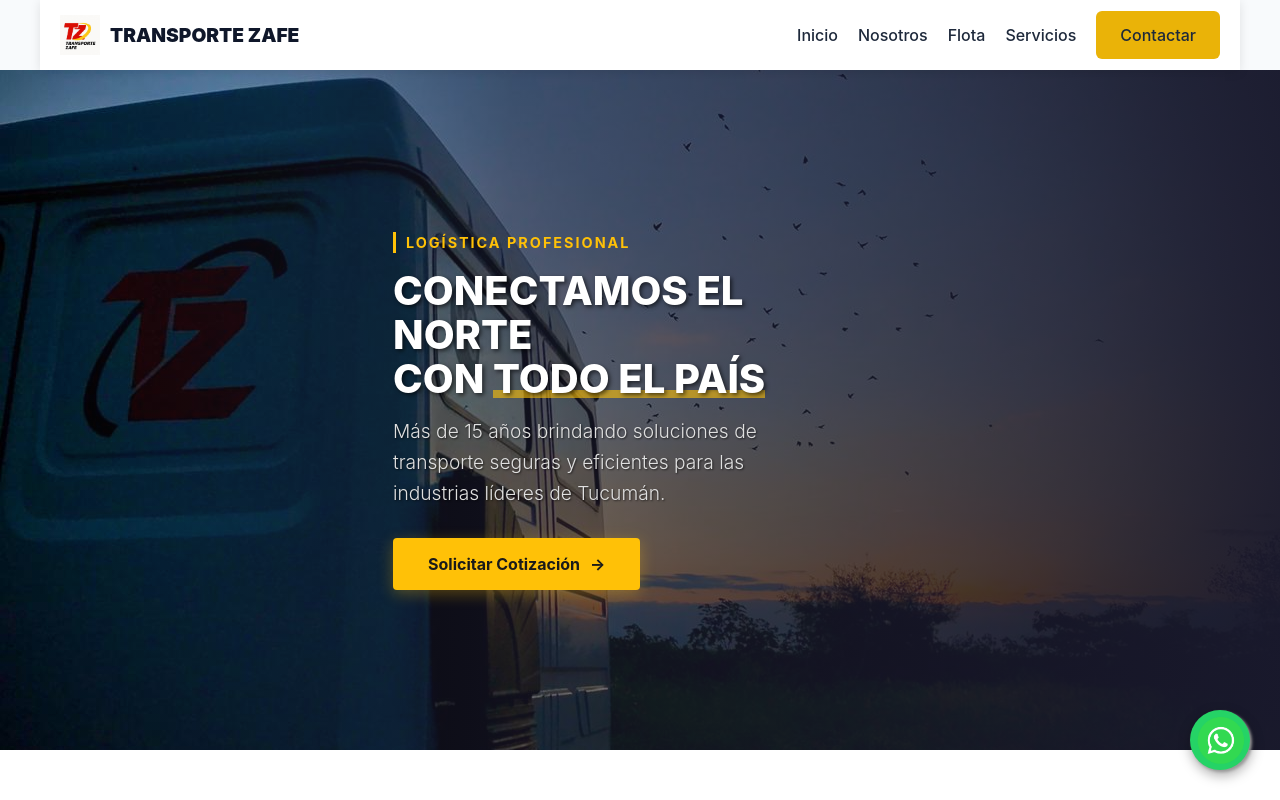
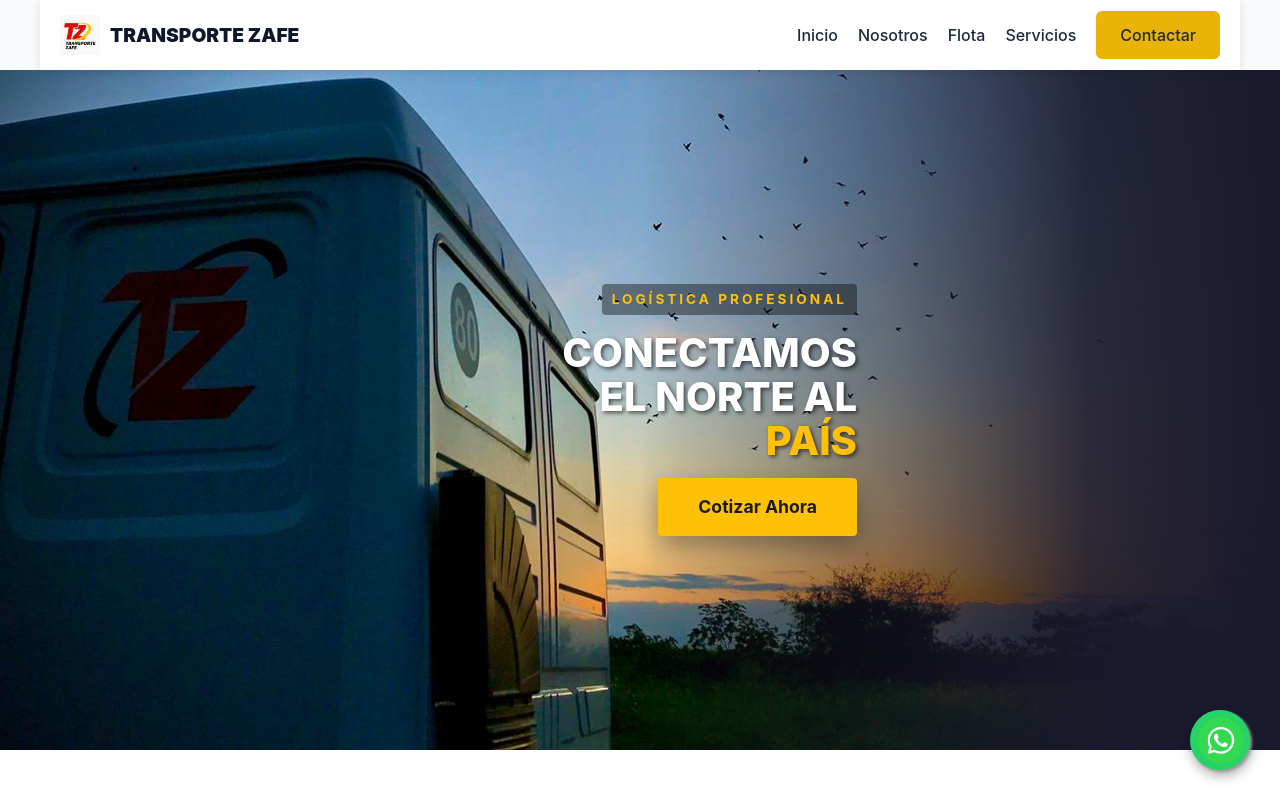
Before and after one commit to azafe/WebTransporteZafe, a React (Vite) app: page / in a window 1280 px wide. Shown: the top 800 px of the page. Built offline with nearby package versions, Linux system fonts and the light colour scheme.

Commit message:
Hero actualizado: Sin texto extra y con el camión visible

```diff
--- a/src/components/Hero.css
+++ b/src/components/Hero.css
@@ -1,157 +1,120 @@
-/* =========================================
-   DISEÑO HERO PREMIUM - TRANSPORTE ZAFE
-   ========================================= */
-
 .hero {
   position: relative;
-  height: 85vh; /* Un poco menos de altura para ver que hay más contenido abajo */
+  height: 85vh;
   width: 100%;
   display: flex;
   align-items: center;
-  /* Alineamos el contenido a la derecha */
-  justify-content: flex-end;
+  justify-content: flex-end; /* Todo a la derecha */
   overflow: hidden;
 }
 
-/* LA MAGIA: Fondo con imagen + Gradiente lateral */
-/* Esto oscurece solo la parte derecha donde va el texto */
 .hero-background {
   position: absolute;
   top: 0;
   left: 0;
   width: 100%;
   height: 100%;
+  /* LA CLAVE: El negro empieza recién al 55% de la pantalla */
   background-image:
     linear-gradient(90deg,
-      rgba(26,26,46,0) 0%,      /* Izquierda: Transparente (se ve el camión) */
-      rgba(26,26,46,0.6) 40%,    /* Medio: Empieza a oscurecer */
-      rgba(26,26,46,0.95) 100%   /* Derecha: Oscuro sólido para el texto */
+      rgba(0,0,0,0) 0%,      /* Transparente total sobre el camión */
+      rgba(0,0,0,0) 50%,     /* Sigue transparente hasta la mitad */
+      rgba(26,26,46,0.9) 85%, /* Oscuro detrás del texto */
+      rgba(26,26,46,1) 100%
     ),
     url('/img/heroimage.jpg');
+
   background-size: cover;
-  background-position: center left; /* Enfocamos la parte izquierda de la foto (el camión) */
+  /* IMPORTANTE: "left center" asegura que el camión no se corte a la izquierda */
+  background-position: left center;
   z-index: 0;
 }
 
-/* Contenedor del Texto */
 .hero-content {
   position: relative;
   z-index: 2;
-  width: 45%; /* Ocupa un poco menos de la mitad derecha */
-  padding-right: 8%; /* Margen desde el borde derecho */
-  padding-left: 2rem;
-  color: #fff;
-  text-align: left; /* Alineación izquierda DENTRO del bloque derecho se lee mejor */
+  width: 45%; /* Espacio para el texto */
+  padding-right: 5%; /* Margen derecho */
+  text-align: right; /* Todo alineado a la derecha */
+  display: flex;
+  flex-direction: column;
+  align-items: flex-end; /* Fuerza a los elementos a pegarse a la derecha */
 }
 
-/* Pequeña etiqueta superior */
+/* Etiqueta superior */
 .hero-tag {
-  display: inline-block;
-  font-size: 0.9rem;
+  font-size: 0.85rem;
   font-weight: 700;
-  letter-spacing: 2px;
+  letter-spacing: 3px;
   text-transform: uppercase;
-  color: #FFC107; /* Amarillo de la marca */
+  color: #FFC107;
   margin-bottom: 1rem;
-  border-left: 3px solid #FFC107;
-  padding-left: 10px;
+  background: rgba(0,0,0,0.4); /* Pequeño fondo para leerse bien */
+  padding: 5px 10px;
+  border-radius: 4px;
 }
 
 /* Título Principal */
 .hero-title {
-  font-size: 3rem; /* Tamaño grande pero no gigante */
+  font-size: 3.5rem; /* Letra bien grande e impactante */
   font-weight: 800;
   line-height: 1.1;
-  margin-bottom: 1.5rem;
-  text-shadow: 0 10px 30px rgba(0,0,0,0.5);
+  color: #fff;
+  margin-bottom: 2rem; /* Más espacio ya que quitamos el texto de abajo */
+  text-shadow: 0 4px 20px rgba(0,0,0,0.5);
 }
 
-/* Span para destacar palabras */
 .hero-highlight {
-  color: #fff; /* Blanco puro */
-  position: relative;
-}
-/* Subrayado sutil amarillo en "Tucumán" */
-.hero-highlight::after {
-  content: '';
-  position: absolute;
-  bottom: 5px;
-  left: 0;
-  width: 100%;
-  height: 8px;
-  background-color: #FFC107;
-  z-index: -1;
-  opacity: 0.6;
+  color: #FFC107;
 }
 
-/* Subtítulo */
-.hero-subtitle {
-  font-size: 1.1rem;
-  line-height: 1.6;
-  color: #e0e0e0;
-  margin-bottom: 2.5rem;
-  max-width: 90%;
-  font-weight: 300;
-}
-
-/* Botón Rediseñado */
+/* Botón */
 .hero-btn {
   background-color: #FFC107;
   color: #1a1a1a;
-  padding: 14px 35px;
+  padding: 16px 40px; /* Botón más grande */
   font-weight: 700;
-  font-size: 1rem;
-  border-radius: 4px; /* Bordes menos redondeados = más industrial/serio */
+  font-size: 1.1rem;
+  border-radius: 4px;
   text-decoration: none;
   transition: all 0.3s ease;
-  display: inline-flex;
-  align-items: center;
-  gap: 10px;
-  box-shadow: 0 4px 15px rgba(255, 193, 7, 0.3);
+  box-shadow: 0 10px 25px rgba(0,0,0,0.3);
 }
 
 .hero-btn:hover {
-  background-color: #fff; /* Al pasar el mouse se pone blanco */
-  transform: translateY(-2px);
+  background-color: #ffffff;
+  transform: translateY(-3px);
+  box-shadow: 0 15px 35px rgba(0,0,0,0.4);
 }
 
-/* =========================================
-   RESPONSIVE (Móvil)
-   ========================================= */
+/* MÓVIL */
 @media (max-width: 968px) {
   .hero {
     justify-content: center;
-    align-items: flex-end; /* Texto abajo */
-    height: 90vh;
+    align-items: flex-end;
   }
 
   .hero-background {
     background-position: center;
-    /* En celular cambiamos el gradiente: de abajo hacia arriba */
+    /* En celular el degradado va de abajo hacia arriba */
     background-image:
       linear-gradient(0deg,
         rgba(26,26,46,1) 0%,
-        rgba(26,26,46,0.8) 40%,
-        rgba(26,26,46,0) 100%
+        rgba(26,26,46,0.6) 50%,
+        rgba(0,0,0,0) 100%
       ),
       url('/img/heroimage.jpg');
   }
 
   .hero-content {
     width: 100%;
+    text-align: center;
+    align-items: center;
     padding: 2rem;
-    text-align: center;
-    margin-bottom: 4rem; /* Subir un poco el texto */
-  }
-
-  .hero-tag {
-    border-left: none;
-    border-bottom: 2px solid #FFC107;
-    padding-bottom: 5px;
-    padding-left: 0;
+    padding-bottom: 4rem;
   }
 
   .hero-title {
-    font-size: 2.2rem;
+    font-size: 2.5rem;
   }
 }
--- a/src/components/Hero.jsx
+++ b/src/components/Hero.jsx
@@ -4,23 +4,20 @@ import './Hero.css';
 const Hero = () => {
   return (
     <section className="hero">
-      {/* Fondo con el gradiente integrado en CSS */}
       <div className="hero-background"></div>
 
       <div className="hero-content">
         <span className="hero-tag">Logística Profesional</span>
 
         <h1 className="hero-title">
-          CONECTAMOS EL NORTE <br />
-          CON <span className="hero-highlight">TODO EL PAÍS</span>
+          CONECTAMOS <br /> EL NORTE AL <br />
+          <span className="hero-highlight">PAÍS</span>
         </h1>
 
-        <p className="hero-subtitle">
-          Más de 15 años brindando soluciones de transporte seguras y eficientes para las industrias líderes de Tucumán.
-        </p>
+        {/* Eliminamos el texto largo para limpiar la visual */}
 
         <a href="#contacto" className="hero-btn">
-          Solicitar Cotización <span>→</span>
+          Cotizar Ahora
         </a>
       </div>
     </section>
```
